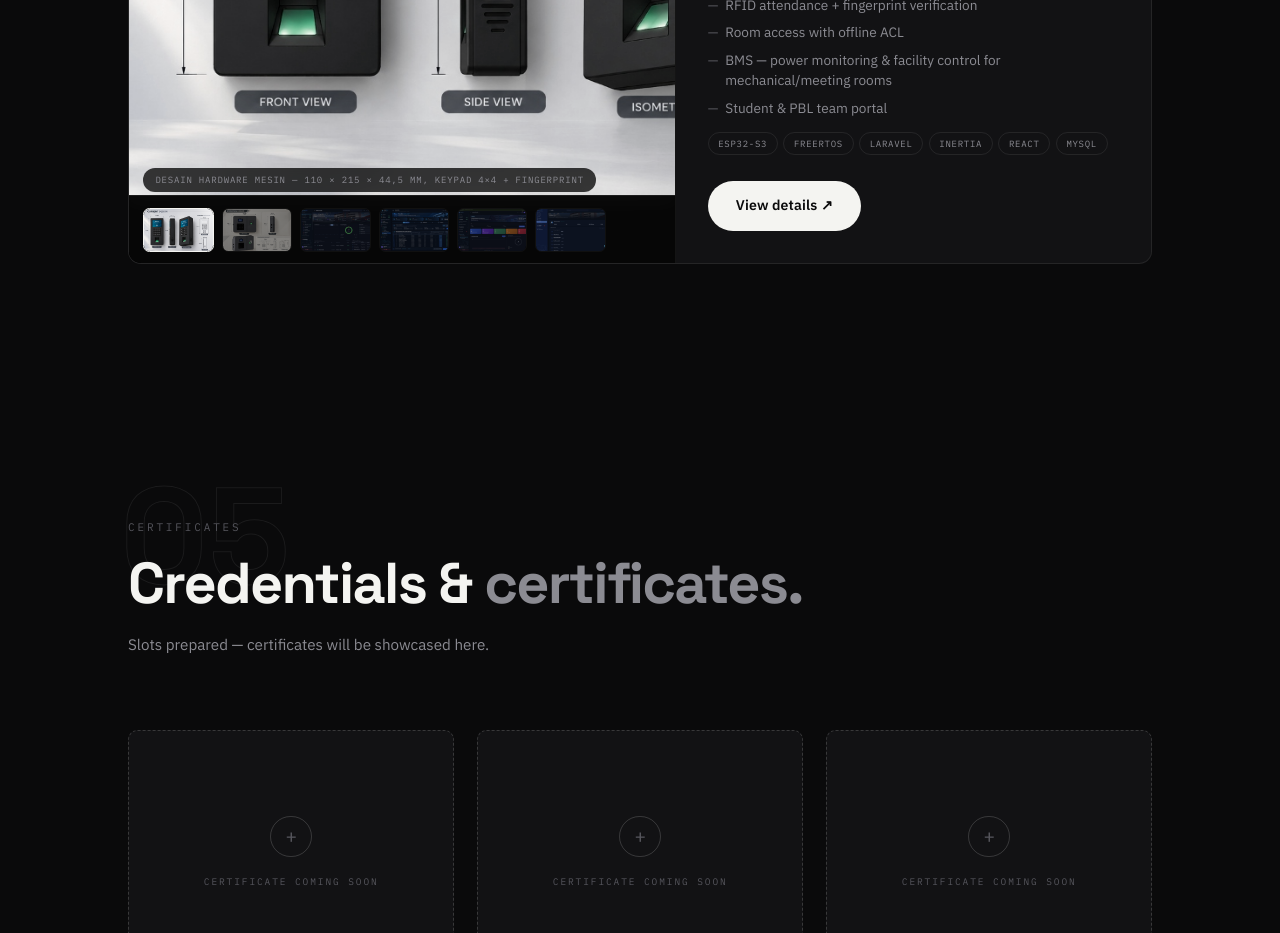
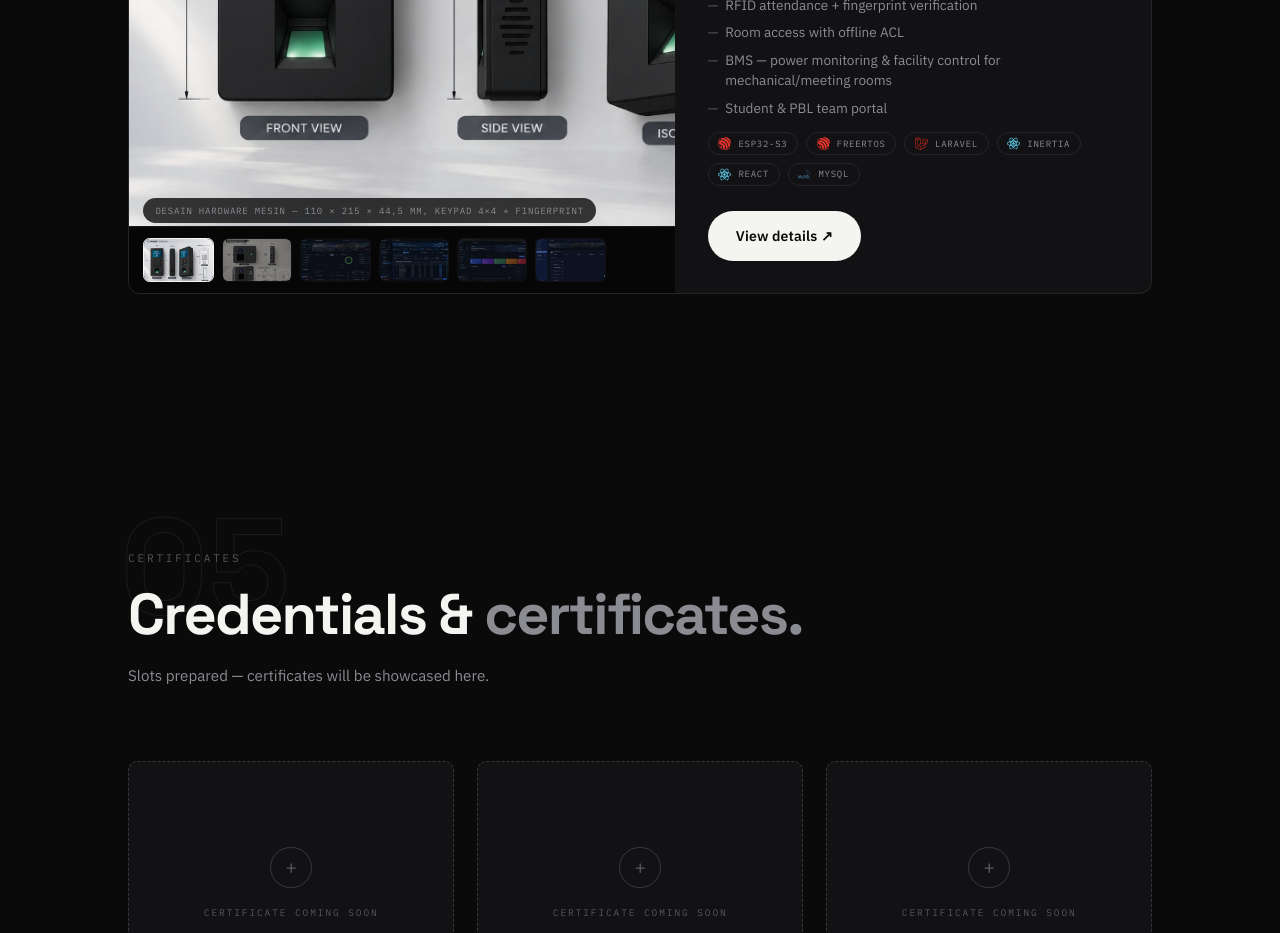
Before and after one commit to raldoputradev/raldoputradev.github.io, a Next.js app: page /en/ in a window 1280 px wide. Shown: the part 5100-6033 px from the top of the page. Built offline with nearby package versions, Linux system fonts and the light colour scheme.

Commit message:
Chip stack di kartu proyek pakai ikon teknologi

```diff
--- a/components/ProjectTabs.tsx
+++ b/components/ProjectTabs.tsx
@@ -4,6 +4,7 @@ import Link from "next/link";
 import { useState } from "react";
 import type { Project } from "@/lib/i18n";
 import type { Locale } from "@/lib/site";
+import { stackIcon } from "@/lib/stack-icons";
 
 const pad = (n: number) => String(n).padStart(2, "0");
 
@@ -101,10 +102,16 @@ export function ProjectTabs({
               <li key={f}>{f}</li>
             ))}
           </ul>
-          <ul className="pj-stack">
-            {p.stack.slice(0, 6).map((t) => (
-              <li key={t}>{t}</li>
-            ))}
+          <ul className="pj-stack is-icon">
+            {p.stack.slice(0, 6).map((t) => {
+              const icon = stackIcon(t);
+              return (
+                <li key={t}>
+                  {icon && <img src={icon} alt="" loading="lazy" />}
+                  {t}
+                </li>
+              );
+            })}
           </ul>
           <div className="pj-links">
             <Link href={href} className="btn btn-solid">
```
